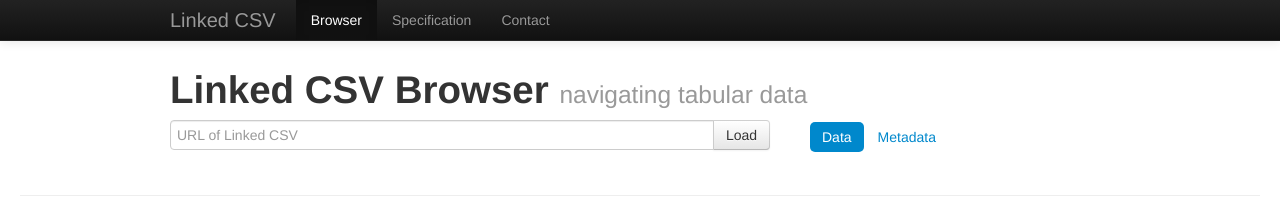
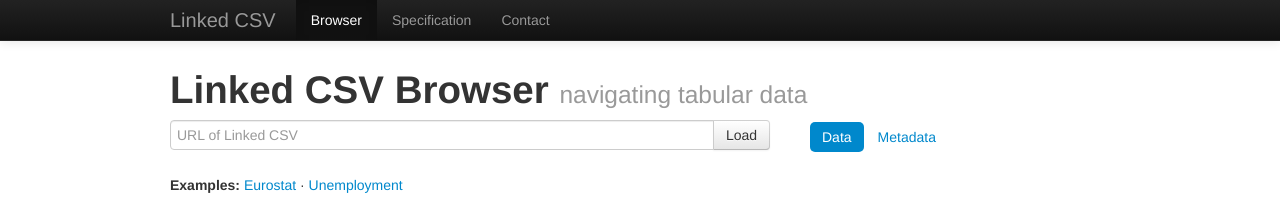
Before and after one commit to theodi/linked-csv-browser, a plain HTML site: page index.html in a window 1280 px wide. Shown: the top 214 px of the page. Drawn offline with Linux system fonts and the light colour scheme.

Commit message:
added examples under form

```diff
--- a/index.html
+++ b/index.html
@@ -56,6 +56,12 @@
           </li>
         </ul>
       </div>
+      <p>
+        <strong>Examples:</strong>
+        <a href="?url=http%3A%2F%2Ftheodi.github.io%2Flinked-csv-browser%2Ftests%2Feurostat%2Ft2020_50%2Ft2020_50.csv#row=0-50">Eurostat</a>
+        &middot;
+        <a href="?url=http%3A%2F%2Ftheodi.github.io%2Flinked-csv-browser%2Ftests%2Feuropean_unemployment1.0%2Fcountry_sex_age.csv#row=0-50">Unemployment</a>
+      </p>
     </div>
     <div class="container-fluid">
       <hr />
```
